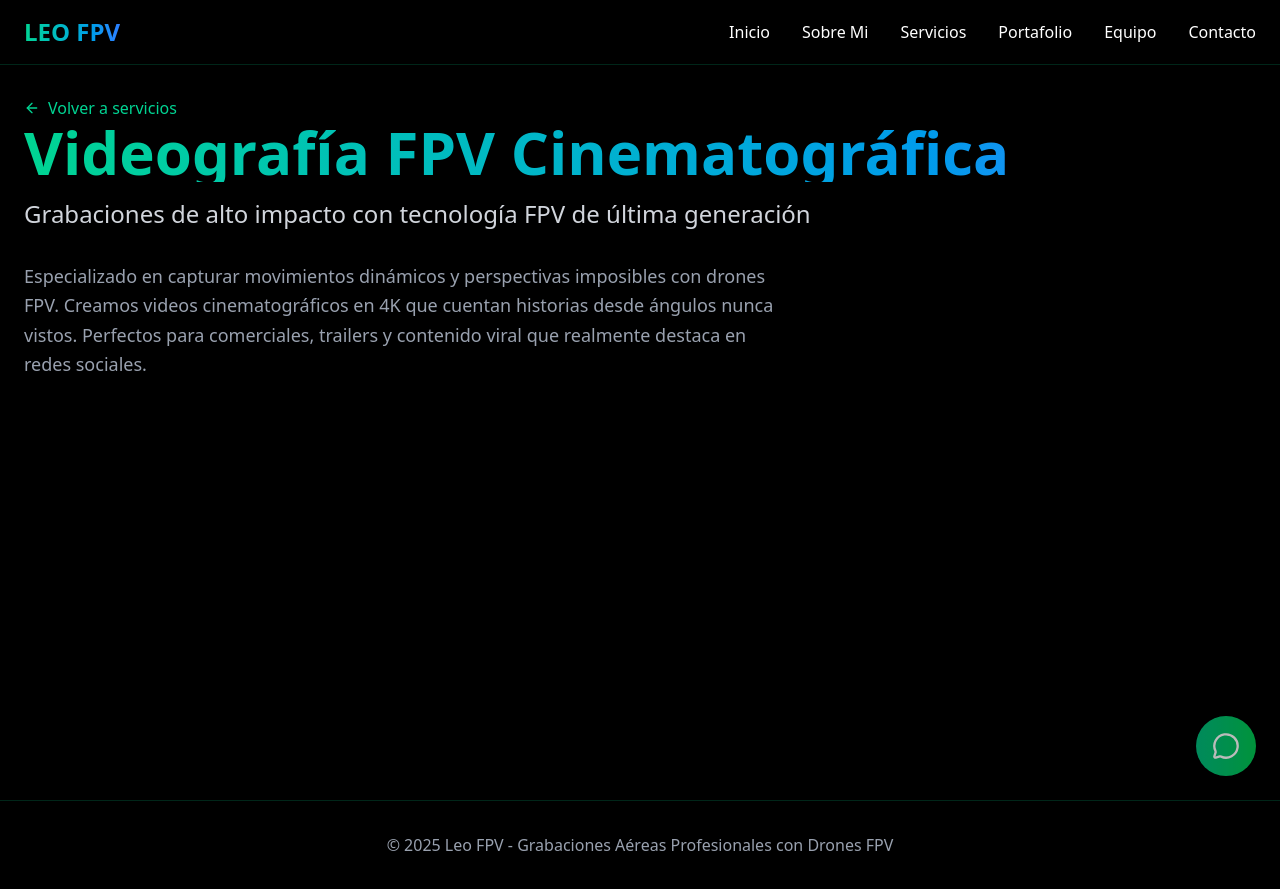
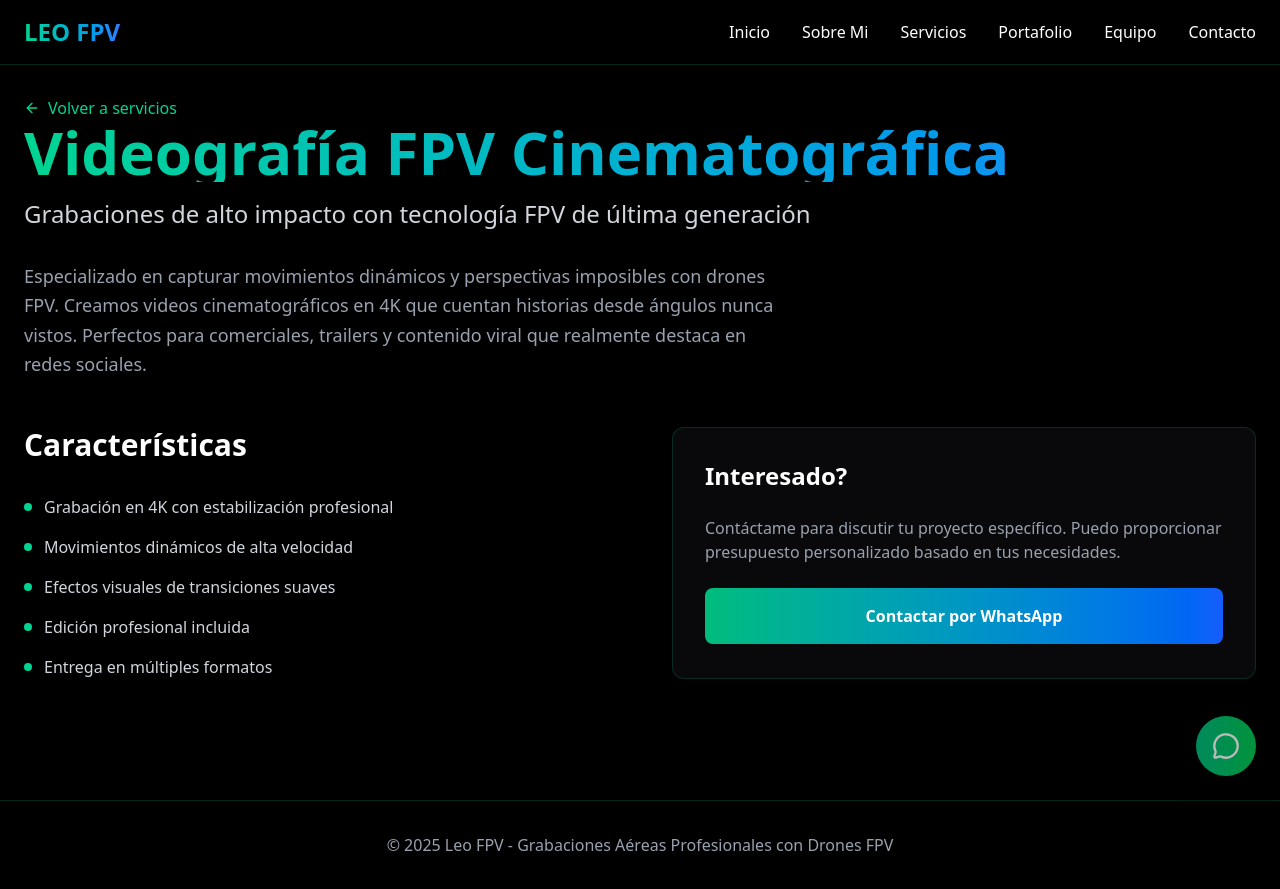
Before and after one commit to MeeGroB/leo-fpv, a React (Vite) app: page /servicio/cinematografia-fpv in a window 1280 px wide. Built offline with nearby package versions, Linux system fonts and the light colour scheme.

Commit message:
update service detail

```diff
--- a/src/pages/ServiceDetail.tsx
+++ b/src/pages/ServiceDetail.tsx
@@ -258,7 +258,7 @@ const ServiceDetail = () => {
           Volver a servicios
         </button>
 
-        <div className="mb-16">
+        <div className="mb-12">
           <h1 className="text-6xl font-bold mb-4 bg-linear-to-r from-emerald-400 to-blue-500 bg-clip-text text-transparent">
             {service.title}
           </h1>
@@ -266,6 +266,33 @@ const ServiceDetail = () => {
           <p className="text-lg text-gray-400 max-w-3xl leading-relaxed">{service.description}</p>
         </div>
 
+        <div className="grid md:grid-cols-2 gap-16 mb-24">
+          <div>
+            <h2 className="text-3xl font-bold mb-8 text-white">Características</h2>
+            <ul className="space-y-4">
+              {service.features.map((feature,index)=> (
+                <li key={index} className="flex items-start gap-3 text-gray-300">
+                  <div className="w-2 h-2 bg-emerald-400 rounded-full mt-2 shrink-0"></div>
+                  <span>{feature}</span>
+                </li>
+              ))}
+            </ul>
+          </div>
+
+          <div className="bg-zinc-950 border border-emerald-500/20 rounded-xl p-8">
+              <h3 className="text-2xl font-bold mb-6 text-white">Interesado?</h3>
+              <p className="text-gray-400 mb-6">Contáctame para discutir tu proyecto específico. Puedo proporcionar presupuesto personalizado basado en tus necesidades.</p>
+
+              <a
+                href="https://wa.me/+51991012958?text=Estoy%20interesado%20en%20el%20servicio%20de%20grabaciones%20FPV"
+                target="_blank"
+                rel="noopener noreferrer"
+                className="block w-full bg-linear-to-r from-emerald-500 to-blue-600 text-white px-8 py-4 rounded-lg font-semibold hover:from-emerald-400 hover:to-blue-500 transition-all duration-300 text-center"
+              >
+                Contactar por WhatsApp
+              </a>
+          </div>
+        </div>
 
       </div>
     </div>
```
